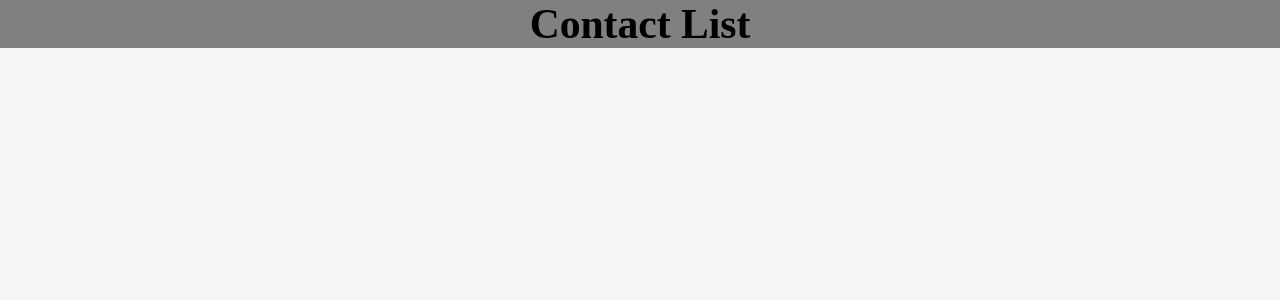
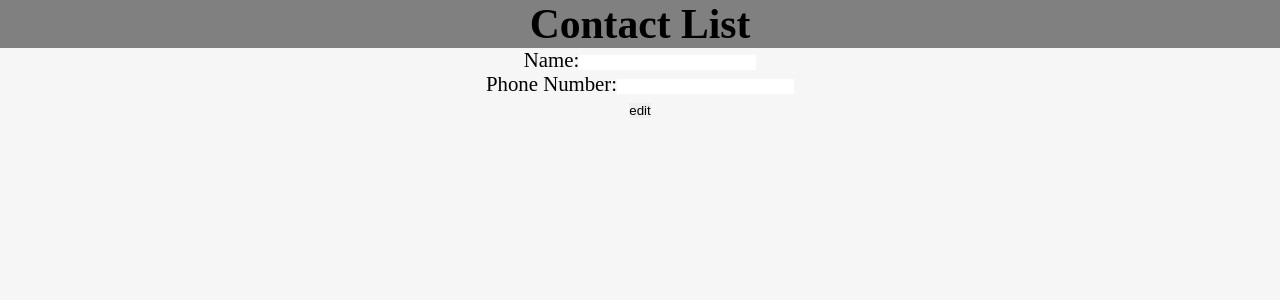
Before and after one commit to HanzaleLatifi/ContactList, a React (Create React App) app: page /edit/1 in a window 1280 px wide. Shown: the top 300 px of the page. Built offline with nearby package versions, Linux system fonts and the light colour scheme; no server answers.

Commit message:
editComponent and put

```diff
--- a/src/App.js
+++ b/src/App.js
@@ -7,16 +7,18 @@ import ContactDetail from './components/ContactDetail';
 import getAllContacts from './services/getAllContacts';
 import deleteOneContact from './services/deleteOneContact';
 import addOneContact from './services/addOneContact';
+import EditContact from './components/EditContact';
+import putOneContact from './services/putOneContact';
 
 
 
 function App() {
   const [contacts, setContacts] = useState([]);
 
-  const addNewContact = async(contact) => {
+  const addNewContact = async (contact) => {
     try {
-      const {data}=await addOneContact(contact)
-      setContacts([...contacts,data])
+      const { data } = await addOneContact(contact)
+      setContacts([...contacts, data])
 
     } catch (error) {
 
@@ -24,17 +26,23 @@ function App() {
 
 
   }
-  const deleteContact = async(id) => {
+  const deleteContact = async (id) => {
 
     await deleteOneContact(id)
     const filter = contacts.filter(c => c.id !== id);
     setContacts(filter)
 
   }
+  const editContact=async(contact, id )=>{
+    await putOneContact(id,contact)
+    const {data}=await getAllContacts()
+    setContacts(data)
+  }
+
   useEffect(() => {
-    const getContacts=async()=>{
-        const{data}=await getAllContacts();
-        setContacts(data)
+    const getContacts = async () => {
+      const { data } = await getAllContacts();
+      setContacts(data)
     }
     try {
       getContacts();
@@ -49,6 +57,7 @@ function App() {
     <div className="App">
       <h1>Contact List</h1>
       <Switch>
+      <Route path="/edit/:id" render={(props) => <EditContact editContact={editContact} {...props} />} />
         <Route path="/user/:id" component={ContactDetail} />
         <Route path="/add" render={(props) => <AddContact addNewContact={addNewContact} {...props} />} />
         <Route path="/" exact render={(props) => <ContactList contacts={contacts} deleteContact={deleteContact} />} />
--- a/src/components/Contact.js
+++ b/src/components/Contact.js
@@ -6,7 +6,7 @@ function Contact({ onDelete, contact }) {
     return (
 
         <div className="Contact" key={contact.id}>
-            <Link to={{pathname:`user/${contact.id}` , state:{contact:contact} }}>
+            <Link to={{ pathname: `user/${contact.id}`, state: { contact: contact } }}>
                 <div>
                     <img src={userIcon} />
                     {contact.name}
@@ -15,8 +15,13 @@ function Contact({ onDelete, contact }) {
                     {contact.phone}
                 </div>
             </Link>
+            <div style={{display:'flex' }}>
+                <button onClick={() => onDelete(contact.id)}>x</button>
+                <Link to={`/edit/${contact.id}`} >
+                    <button>edit</button>
+                </Link>
+            </div>
 
-            <button onClick={() => onDelete(contact.id)}>x</button>
         </div>
 
     )
--- /dev/null
+++ b/src/components/EditContact.js
@@ -0,0 +1,46 @@
+import {useState , useEffect} from 'react'
+import getOneContact from '../services/getOneContact'
+
+function EditContact({editContact,history , match}) {
+    const [contact, setContact] = useState({name:"" , phone:""})
+    const changeHandler=(e)=>{
+        setContact({...contact ,[e.target.name]:e.target.value})
+    }
+    useEffect(() => {
+        const fetchId=async()=>{
+           const {data}= await getOneContact(match.params.id)
+           setContact({name:data.name , phone:data.phone})
+        }
+        try {
+            fetchId()
+        } catch (error) {
+
+        }
+    }, [])
+    const submitHandler=(e)=>{
+        e.preventDefault();
+        editContact(contact ,match.params.id)
+        setContact({name:"" , phone:""})
+        history.push('/')
+
+    }
+    return (
+        <section className="AddContact">
+            <form onSubmit={submitHandler}>
+                <div>
+                    <label>Name:</label>
+                    <input value={contact.name} onChange={changeHandler} name="name"></input>
+                </div>
+                <div>
+                    <label>Phone Number:</label>
+                    <input value={contact.phone} onChange={changeHandler} name="phone"></input>
+                </div>
+                <button type="submit">edit</button>
+            </form>
+
+        </section>
+    )
+}
+
+
+export default EditContact
--- /dev/null
+++ b/src/services/getOneContact.js
@@ -0,0 +1,5 @@
+import http from "./HttpServices";
+
+export default function getOneContact(id){
+    return http.get(`/contacts/${id}`)
+}
--- /dev/null
+++ b/src/services/putOneContact.js
@@ -0,0 +1,5 @@
+import http from "./HttpServices";
+
+export default function putOneContact(id,data){
+    return http.put(`/contacts/${id}`,data)
+}
```
